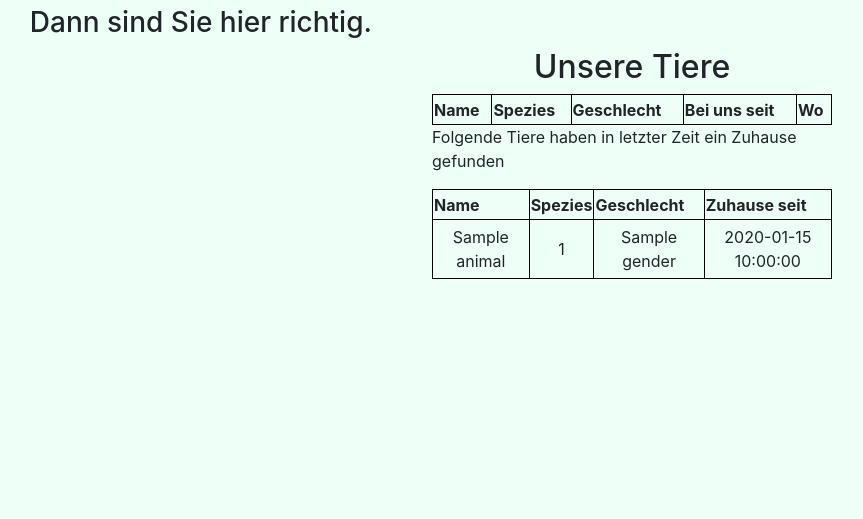
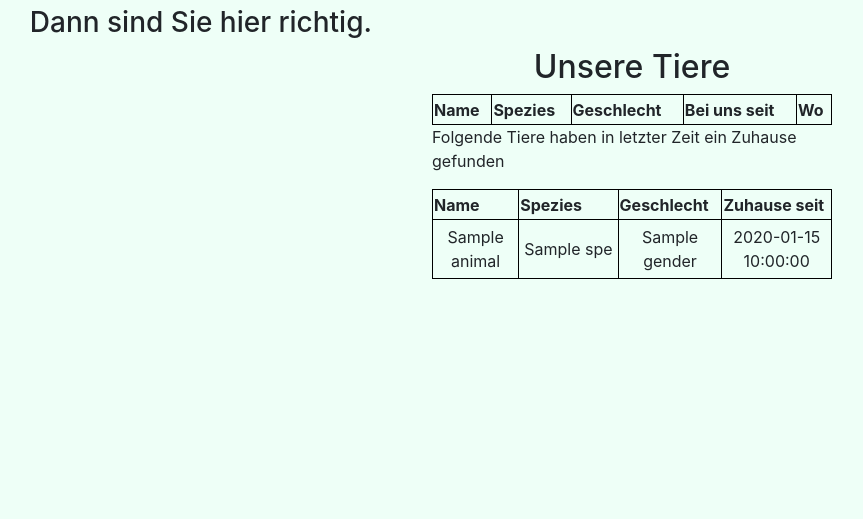
Before and after one commit to Mlorenz12/4.Sem_DB_Animal_Shelter, a Flask app: template templates/UC3Tiere.html in a window 1280 px wide. Shown: the part 223-742 px from the top of the page, without its empty margins (8-871 px from the left). Run offline with Flask 2, Linux system fonts and the light colour scheme; the template is opened without the code that fills it: most values are stand-ins (such as "Sample title", 1, 10 or a date in 2020); lists and menus that the app fills with data are empty; some libraries are stand-ins or nearby versions.

Commit message:
Spezies name in tiertabelle

```diff
--- a/database.py
+++ b/database.py
@@ -361,7 +361,8 @@ def UC3():
     else:
         animals = Animals.query.order_by(Animals.taken_at.desc()).all()
         shelters = Shelters.query.order_by(Shelters.id).all()
-        return render_template('UC3Tiere.html', animals=animals, shelters=shelters)
+        species = Species.query.order_by(Species.id).all()
+        return render_template('UC3Tiere.html', animals=animals, shelters=shelters, species=species)
 
 if __name__ == "__main__":
     app.run(debug=True)
--- a/templates/UC3Tiere.html
+++ b/templates/UC3Tiere.html
@@ -33,23 +33,25 @@
                 <th>Name</th>
                 <th>Spezies</th>
                 <th>Geschlecht</th>
-                <th>Bei uns seit</th>
+                <th nowrap>Bei uns seit</th>
                 <th>Wo</th>
             </tr>
             {% for animal in animals %}
                 {% if animal.taken_at == none %}
                 <tr>
                     <td>{{ animal.animal_name }}</td>
-                    <td>{{ animal.species_id }}</td>
+                    {% for spe in species %}
+                        {% if spe.id == animal.species_id %}
+                            <td nowrap>{{ spe.species_name }}</td>
+                        {% endif %}
+                    {% endfor %}
+
                     <td>{{ animal.gender }}</td>
-                    <script>
-                        var brought_in = Stringsplit({{ "2015 Hallo" }})
-                        document.getElementById("brought").innerHTML = brought_in;
-                    </script>
-                    <td id="brought"> </td>
+
+                    <td nowrap>{{ animal.brought_in}} </td>
                     {% for shelter in shelters %}
                         {% if shelter.id == animal.shelter %}
-                            <td>{{ shelter.shelter_name }}</td>
+                            <td nowrap>{{ shelter.shelter_name }}</td>
                         {% endif %}
                     {% endfor %}
 
@@ -70,7 +72,11 @@
             {% if animal.taken_at != none %}
             <tr>
                 <td>{{ animal.animal_name }}</td>
-                <td>{{ animal.species_id }}</td>
+                {% for spe in species %}
+                    {% if spe.id == animal.species_id %}
+                        <td nowrap>{{ spe.species_name }}</td>
+                    {% endif %}
+                {% endfor %}
                 <td>{{ animal.gender }}</td>
                 <td id="taken"> {{ animal.taken_at }} </td>
 
```
